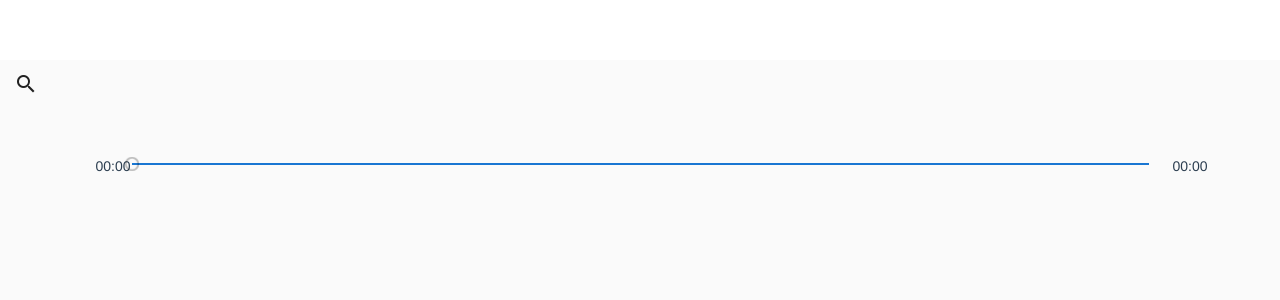
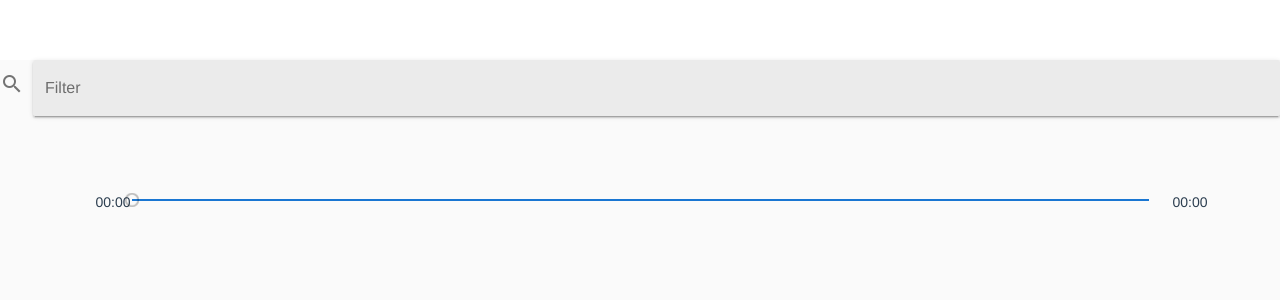
Before and after one commit to nroi/vspot, a Vue app: page / in a window 1280 px wide. Shown: the top 300 px of the page. Built offline with nearby package versions, Linux system fonts and the light colour scheme; what vue-native-websocket would draw is missing.

Commit message:
Implement filter

```diff
--- a/src/App.vue
+++ b/src/App.vue
@@ -1,12 +1,20 @@
 <template>
   <div id="app">
     <v-app>
-      <v-btn icon>
-        <v-icon>search</v-icon>
-      </v-btn>
+
+      <v-text-field
+              v-model="$store.state.filterInput"
+              prepend-icon="search"
+              box
+              solo
+              clearable
+              label="Filter"
+              type="text"
+      ></v-text-field>
 
       <v-list v-if="$store.state.songs">
         <template v-for="(song, index) in $store.state.songs">
+          <template v-if="song.title.includes($store.state.filterInput)">
             <v-list-tile :key="song.id" @click="play(song.id)">
               <v-list-tile-action>
                 <v-icon v-if="$store.state.currentSong.id === song.id && $store.state.currentStatus.state === 'play'" color="black">
@@ -18,6 +26,7 @@
               </v-list-tile-content>
             </v-list-tile>
             <v-divider v-if="index + 1 < $store.state.songs.length" :key="`divider-${index}`"></v-divider>
+          </template>
         </template>
       </v-list>
       <SongInfo v-if="$store.state.currentSong" />
--- a/src/store.ts
+++ b/src/store.ts
@@ -21,6 +21,7 @@ const store: StoreOptions<RootState> = {
         // true if we want to postpone UI updates until the next message from phoenix backend has been received
         // and processed.
         waitForPhoenix: false,
+        filterInput: '',
     },
     mutations: {
         SOCKET_ONOPEN(state, event) {
--- a/src/types.ts
+++ b/src/types.ts
@@ -13,6 +13,7 @@ export interface RootState {
     };
     sliding: boolean;
     prevSliderValue: number;
+    filterInput: string;
 }
 
 export interface PlayerStatus {
```
Lines whose indentation alone changed are shown as unchanged.
